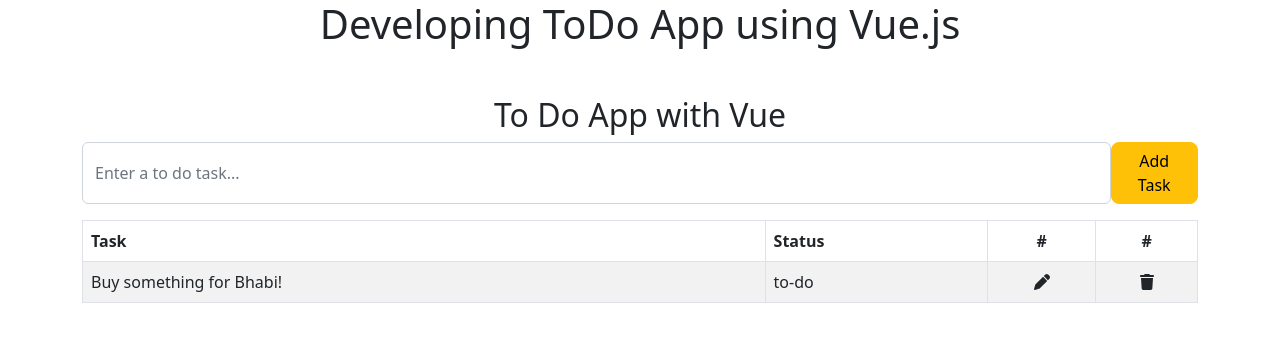
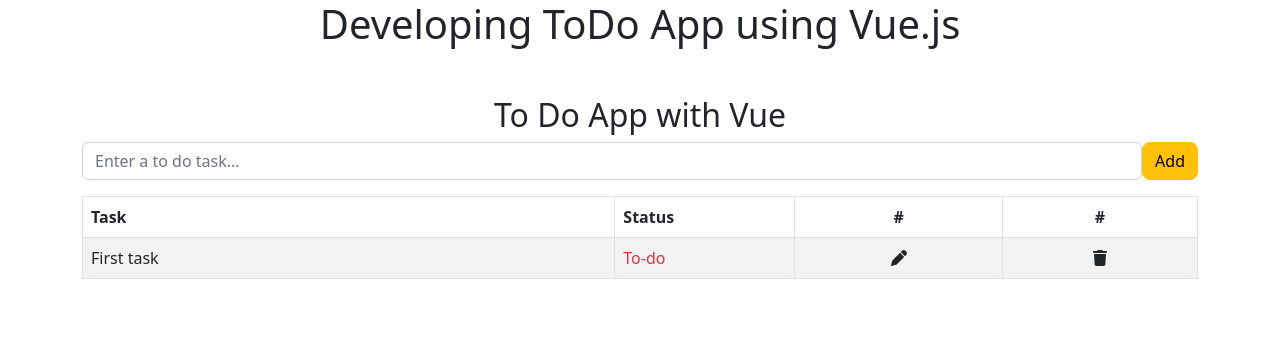
Before and after one commit to rkshaon/vue-to-do-app, a Vue app: page / in a window 1280 px wide. Shown: the top 342 px of the page. Built offline with nearby package versions, Linux system fonts and the light colour scheme.

Commit message:
complete

```diff
--- a/src/components/ToDoApp.vue
+++ b/src/components/ToDoApp.vue
@@ -6,7 +6,7 @@
     <!-- input -->
     <div class="d-flex mb-3">
       <input v-model="task" type="text" placeholder="Enter a to do task..." class="form-control">
-      <button @click="addTask" class="btn btn-warning rounded-3">Add Task</button>
+      <button @click="addTask" class="btn btn-warning rounded-3">{{buttonText}}</button>
     </div>
     <!-- task list table -->
     <table class="table table-bordered table-striped">
@@ -20,15 +20,25 @@
       </thead>
       <tbody>
         <tr v-for="(task, index) in tasks" :key="index">
-          <td>{{task.name}}</td>
-          <td>{{task.status}}</td>
+          <td :class="{'finished': task.status === 'finished'}">{{task.name}}</td>
+          <td style="width: 180px;">
+            <span
+              class="pointer"
+              @click="updateTaskStatus(index)"
+              :class="{'text-danger': task.status === 'to-do',
+              'text-warning': task.status === 'work in progress',
+              'text-success': task.status === 'finished'}"
+            >
+              {{firstLetterUpperCase(task.status)}}
+            </span>
+          </td>
           <td>
-            <div class="text-center" @click="editTask(index)">
+            <div class="text-center pointer" @click="editTask(index)">
               <span class="fa fa-pen"></span>
             </div>
           </td>
           <td>
-            <div class="text-center" @click="deleteTask(index)">
+            <div class="text-center pointer" @click="deleteTask(index)">
               <span class="fa fa-trash"></span>
             </div>
           </td>
@@ -49,9 +59,11 @@ export default {
     return {
       task: '',
       editTaskIndex: null,
+      availableStatuses: ['to-do', 'work in progress', 'finished'],
+      buttonText: 'Add',
       tasks: [
         {
-          name: 'Buy something for Bhabi!',
+          name: 'First task',
           status: 'to-do'
         }
       ]
@@ -73,15 +85,34 @@ export default {
       }
 
       this.task = ''
+      this.buttonText = 'Add'
     },
 
     deleteTask(index) {
       this.tasks.splice(index, 1)
+      this.editTaskIndex = null
     },
 
     editTask(index) {
       this.task = this.tasks[index].name
       this.editTaskIndex = index
+      this.buttonText = 'Update'
+    },
+
+    updateTaskStatus(index) {
+      let newStatusIndex = this.availableStatuses.indexOf(this.tasks[index].status)
+
+      if (newStatusIndex === 2) {
+        alert('This task is already marked as finished!')
+      } else {
+        if (++newStatusIndex > 2) newStatusIndex = 0
+
+        this.tasks[index].status = this.availableStatuses[newStatusIndex]
+      }
+    },
+
+    firstLetterUpperCase(fullText) {
+      return fullText.charAt(0).toUpperCase() + fullText.slice(1)
     }
   }
 }
@@ -89,4 +120,10 @@ export default {
 
 <!-- Add "scoped" attribute to limit CSS to this component only -->
 <style scoped>
+.pointer {
+  cursor: pointer;
+}
+.finished {
+  text-decoration: line-through;
+}
 </style>
```
